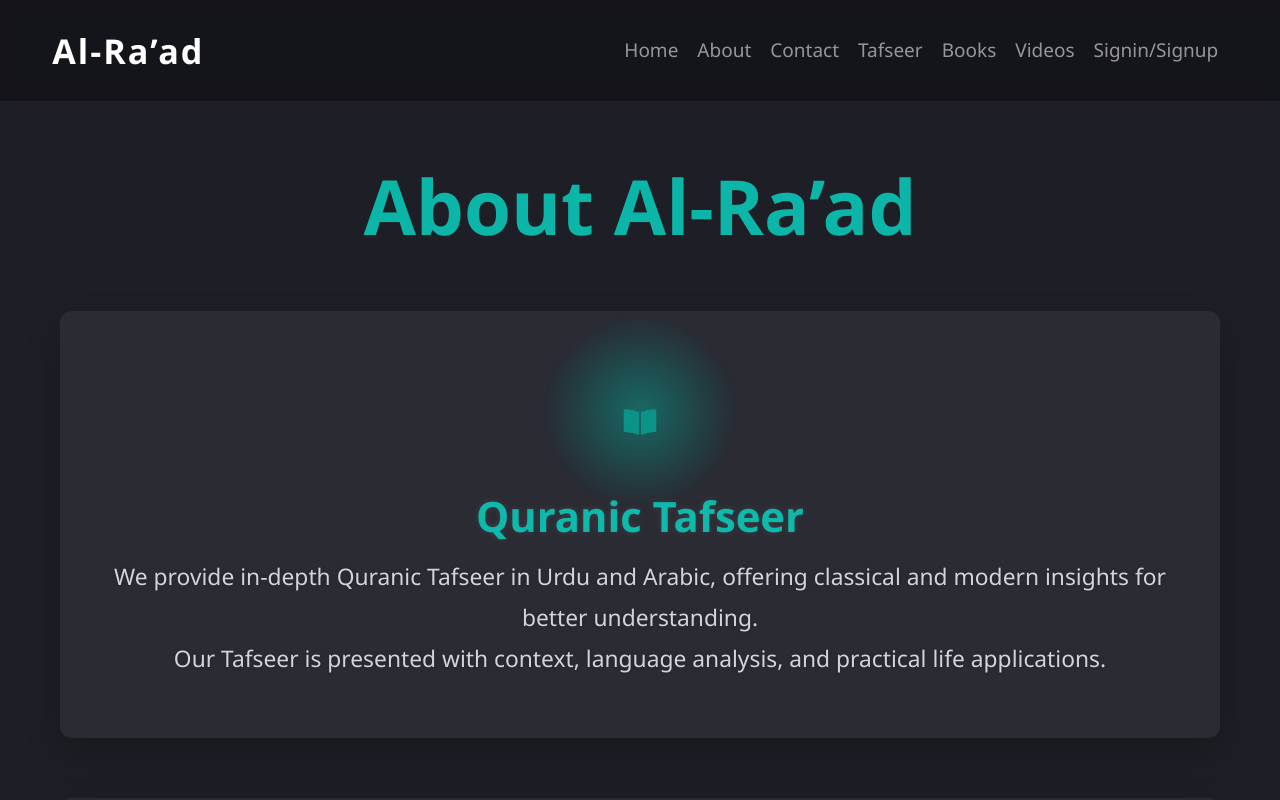
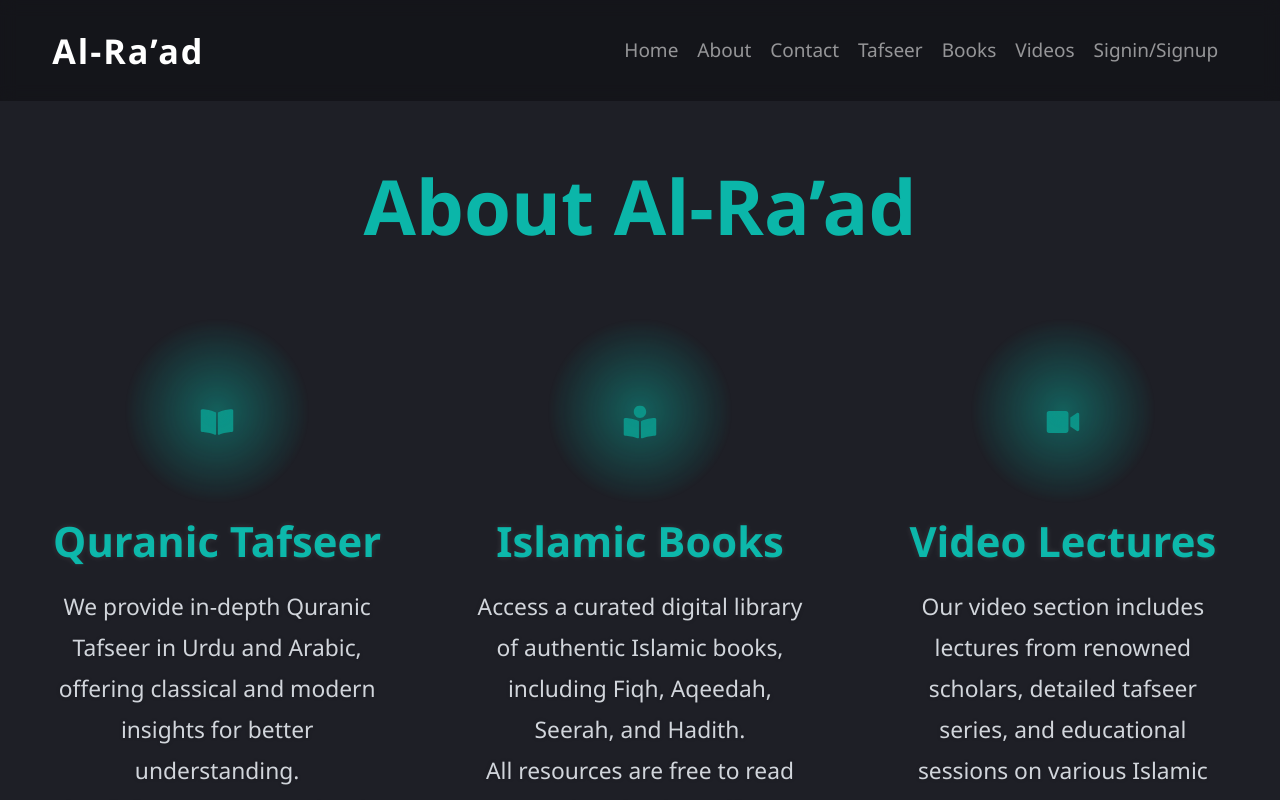
Before and after one commit to usmanhameed2017/al-raad, a React (Vite) app in the folder client/: page /about in a window 1280 px wide. Shown: the top 800 px of the page. Built offline with nearby package versions, Linux system fonts and the light colour scheme; no server answers.

Commit message:
Updated about page UI

```diff
--- a/client/src/pages/marketing/About/index.jsx
+++ b/client/src/pages/marketing/About/index.jsx
@@ -1,6 +1,7 @@
 import styles from './style.module.css';
 import { motion } from 'framer-motion';
 import { FaBookOpen, FaBookReader, FaVideo, FaUsers, FaLightbulb, FaEnvelope } from 'react-icons/fa';
+import { Row, Col } from 'react-bootstrap';
 
 const sections = [
   {
@@ -44,53 +45,45 @@ const sections = [
   },
 ];
 
-function About() {
+function About()
+{
   return (
     <div className={styles.aboutWrapper}>
-      <motion.h1
-        className={styles.heroTitle}
-        initial={{ opacity: 0, y: -50, scale: 0.9 }}
-        animate={{ opacity: 1, y: 0, scale: 1 }}
-        transition={{ duration: 0.8, ease: 'easeOut' }}
-      >
-        About Al-Ra’ad
-      </motion.h1>
+      <motion.h1 className={styles.heroTitle} initial={{ opacity: 0, y: -50, scale: 0.9 }}
+      animate={{ opacity: 1, y: 0, scale: 1 }} transition={{ duration: 0.8, ease: 'easeOut' }}> About Al-Ra’ad </motion.h1>
 
       <div className={styles.sectionsContainer}>
+        <Row>
           {sections.map((section, index) => {
-          const isLeft = index % 2 === 0;
             return (
+              <Col key={index} xs={12} md={4} xl={4} className="mb-4 d-flex">
                 <motion.div
-              key={index}
-              className={styles.section}
+                  className={`${styles.section} w-100`}
+                  style={{ display: 'flex', flexDirection: 'column', justifyContent: 'space-between' }}
                   initial={{ opacity: 0, y: 40 }}
                   whileInView={{ opacity: 1, y: 0 }}
                   transition={{ duration: 0.7, ease: 'easeOut', delay: index * 0.1 }}
-              viewport={{ once: true, amount: 0.3 }}
-            >
-              <motion.div
-                className={styles.icon}
-                initial={{ opacity: 0, scale: 0.8 }}
-                whileInView={{ opacity: 1, scale: 1.1 }}
-                transition={{ duration: 1, ease: 'easeOut', delay: 0.2 }}
-                viewport={{ once: true }}
-              >
+                  viewport={{ once: true, amount: 0.3 }}>
+
+                  {/* Section Icon */}
+                  <motion.div className={styles.icon} initial={{ opacity: 0, scale: 0.8 }}
+                  whileInView={{ opacity: 1, scale: 1.1 }} transition={{ duration: 1, ease: 'easeOut', delay: 0.2 }}
+                  viewport={{ once: true }}>
                     {section.icon}
                   </motion.div>
 
+                  {/* Section Title */}
                   <h2 className={styles.title}>{section.title}</h2>
 
-              <motion.p
-                className={styles.description}
-                dangerouslySetInnerHTML={{ __html: section.text }}
-                initial={{ x: isLeft ? -100 : 100, opacity: 0 }}
-                whileInView={{ x: 0, opacity: 1 }}
-                transition={{ duration: 0.8, ease: 'easeOut' }}
-                viewport={{ once: true }}
-              />
+                  {/* Section Description */}
+                  <motion.p className={styles.description} dangerouslySetInnerHTML={{ __html: section.text }}
+                  initial={{ x: index % 2 === 0 ? -100 : 100, opacity: 0 }} whileInView={{ x: 0, opacity: 1 }}
+                  transition={{ duration: 0.8, ease: 'easeOut' }} viewport={{ once: true }}/>
                 </motion.div>
+              </Col>
             );
           })}
+        </Row>
       </div>
     </div>
   );
--- a/client/src/pages/marketing/About/style.module.css
+++ b/client/src/pages/marketing/About/style.module.css
@@ -1,6 +1,6 @@
 .aboutWrapper {
   padding: 60px 20px;
-  max-width: 1200px;
+  max-width: 1600px;
   margin: auto;
   margin-top: 100px;
   text-align: center;
@@ -16,24 +16,23 @@
 
 .sectionsContainer {
   display: flex;
-  flex-direction: column;
-  gap: 60px;
+  flex-wrap: wrap;
+  gap: 2rem;
+  justify-content: center;
 }
 
 .section {
-  background-color: #2a2b33;
-  border-radius: 12px;
+  max-width: 500px;
+  /* background-color: #2a2b33;
+  border-radius: 12px; */
   padding: 40px 30px;
-  box-shadow: 0 15px 35px rgba(0, 0, 0, 0.2);
+  /* box-shadow: 0 15px 35px rgba(0, 0, 0, 0.2); */
   text-align: center;
-  transition: transform 0.3s ease, box-shadow 0.3s ease;
   position: relative;
   overflow: hidden;
-}
-
-.section:hover {
-  transform: translateY(-5px);
-  box-shadow: 0 20px 50px rgba(0, 0, 0, 0.3);
+  display: flex;
+  flex-direction: column;
+  justify-content: flex-start;
 }
 
 .icon {
@@ -77,18 +76,23 @@
 .title {
   font-size: 2.2rem;
   font-weight: 700;
-  margin-bottom: 15px;
+  margin: 20px 0 15px;
   color: rgba(9, 204, 188, 0.877);
   z-index: 1;
   position: relative;
   text-shadow: 0 0 6px rgba(255, 255, 255, 0.1);
+  min-height: 60px; /* ensures heading area consistent */
+  display: flex;
+  align-items: center;
+  justify-content: center;
+  text-align: center;
 }
 
 .description {
   font-size: 1.2rem;
   line-height: 1.8;
-  color: #d1d5db; /* light text */
-  position: relative;
+  color: #d1d5db;
   z-index: 1;
   text-shadow: 0 0 4px rgba(0, 0, 0, 0.2);
+  flex-grow: 1; /* push footer down if added later */
 }
```
Lines whose indentation alone changed are shown as unchanged.
